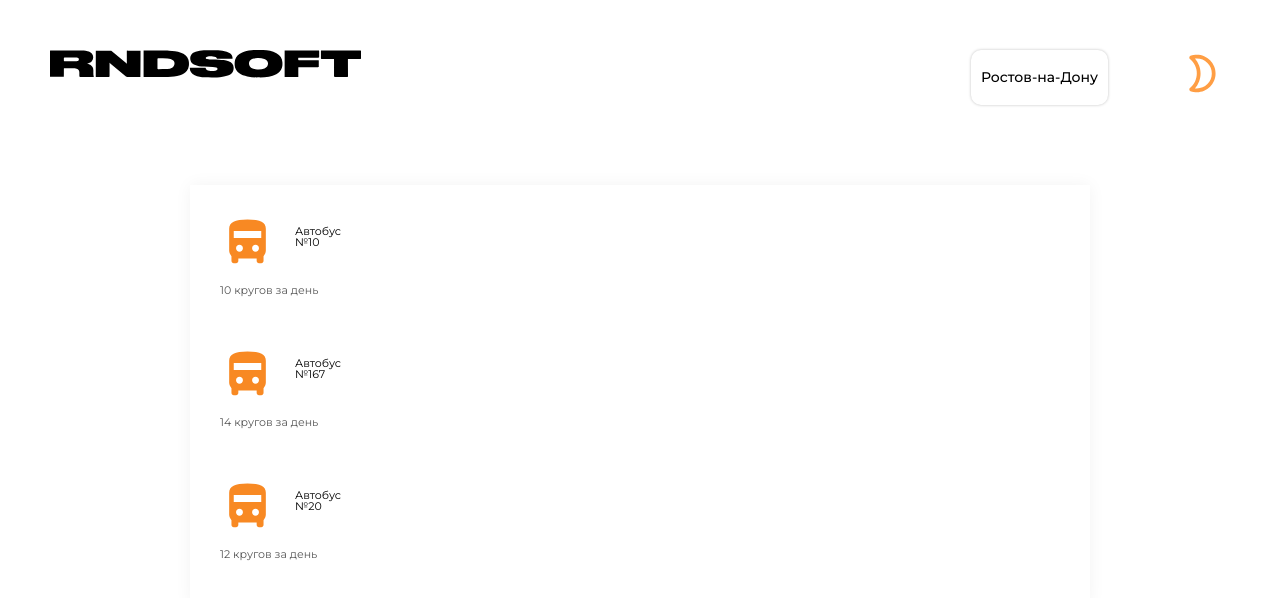
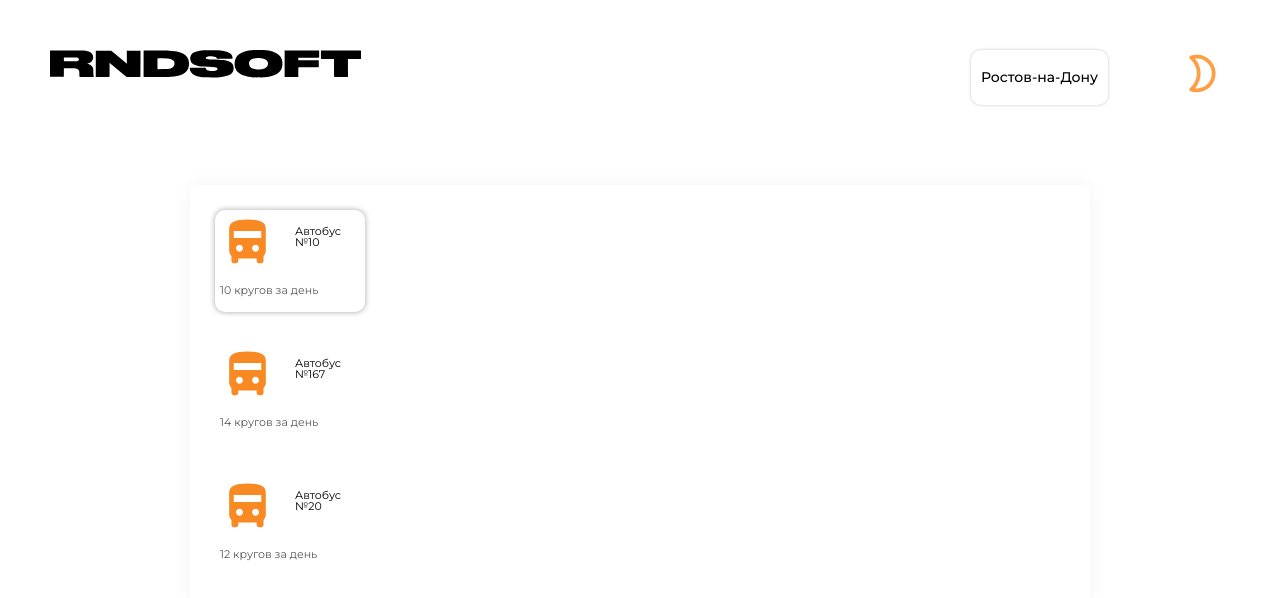
Before and after one commit to Val16eria/rinh-hack-2023, a React (Create React App) app: page /bus/10 in a window 1280 px wide. Shown: the top 598 px of the page. Built offline with nearby package versions, Linux system fonts and the light colour scheme; a web font is replaced by a local one.

Commit message:
add active class

```diff
--- a/src/features/content/Content.css
+++ b/src/features/content/Content.css
@@ -28,6 +28,7 @@
   cursor: pointer;
   padding: 5px;
 }
+
 .bus-item:hover {
   box-shadow: 0 0 5px 1px rgba(0, 0, 0, 0.25);
   border-radius: 10px;
@@ -80,3 +81,8 @@ iframe {
   padding: 0;
   margin: 0;
 }
+
+.active {
+  box-shadow: 0 0 5px 1px rgba(0, 0, 0, 0.25);
+  border-radius: 10px;
+}
--- a/src/features/content/Content.tsx
+++ b/src/features/content/Content.tsx
@@ -47,7 +47,7 @@ export const Content: FC = () => {
 			<ul className='bus-items'>
 
 				{Bus.map((item) => (
-					<NavLink to={`bus/${item.id}`}>
+					<NavLink to={`bus/${item.id}`} >
 						<li key={item.id} className='bus-item'>
 							<div className='bus-item__header'>
 								<div className='bus-item__header_title'>
```
